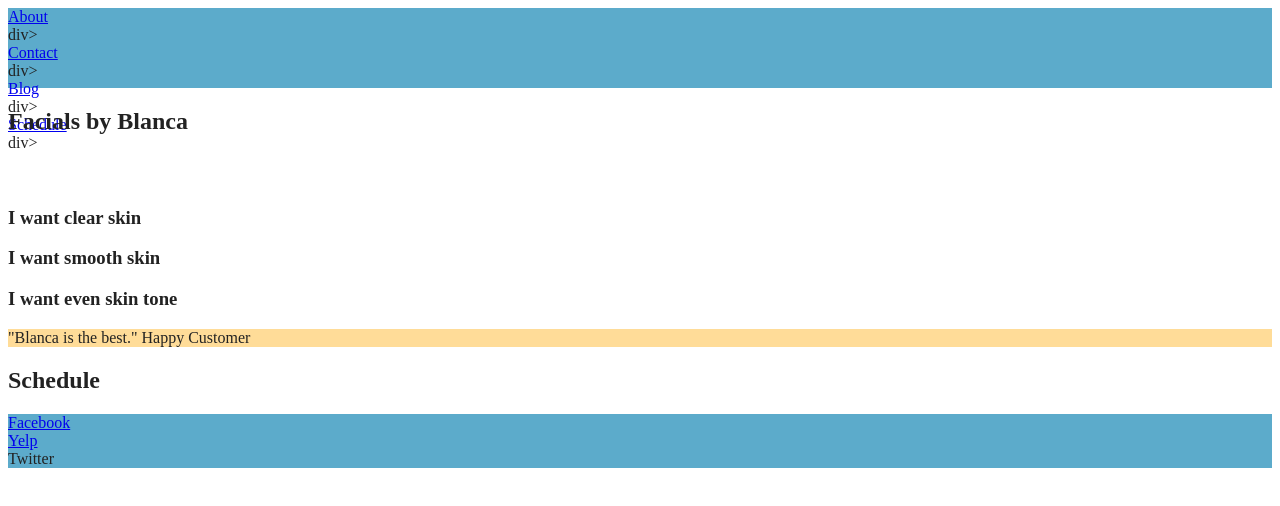
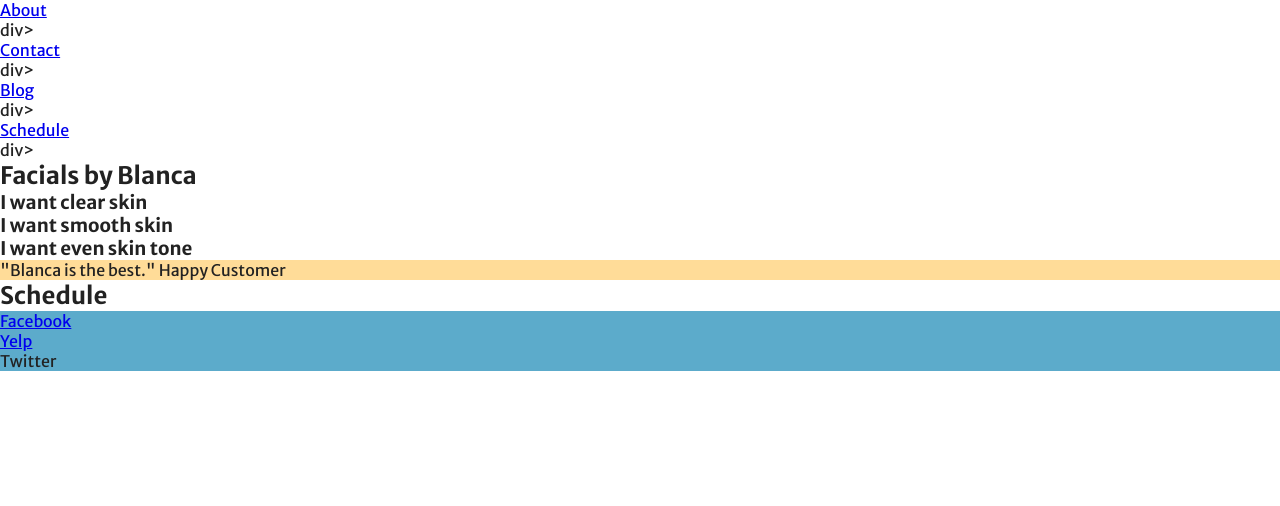
Before and after one commit to jhumbrac/sparklecrow.github.io, a plain HTML site: page project/index.html in a window 1280 px wide. Drawn offline with Linux system fonts and the light colour scheme.

Commit message:
Update style.css

```diff
--- a/project/style.css
+++ b/project/style.css
@@ -1,8 +1,7 @@
-@import url(http://fonts.googleapis.com/css?family=Merriweather+Sans);
+@import url(http://fonts.googleapis.com/css?family=Merriweather+Sans:700,400);
 @import url(http://fonts.googleapis.com/css?family=Merriweather);
 
-.{margin:0; padding:0; border-box:box-sizing;
-}
+*{margin:0; padding:0; box-sizing:border-box;}
 
 body {
 	background-image:url('images/background.jpg');
@@ -11,15 +10,13 @@ body {
 	background-repeat: no-repeat;
 	color:#222222;
 	font-size:16px;
-	font-family: "meriwether sans", "sans"
-	font-weight:100;
+	font-family: 'Merriweather Sans', sans-serif;
+	font-weight:400;
 }
-section#navigation {
-	height:10vh;
+nav {
 	background:#5CABCB;
 }
 section#splash {
-	height:10vh;
 }
 section#services{
 	background:#fff;
```
